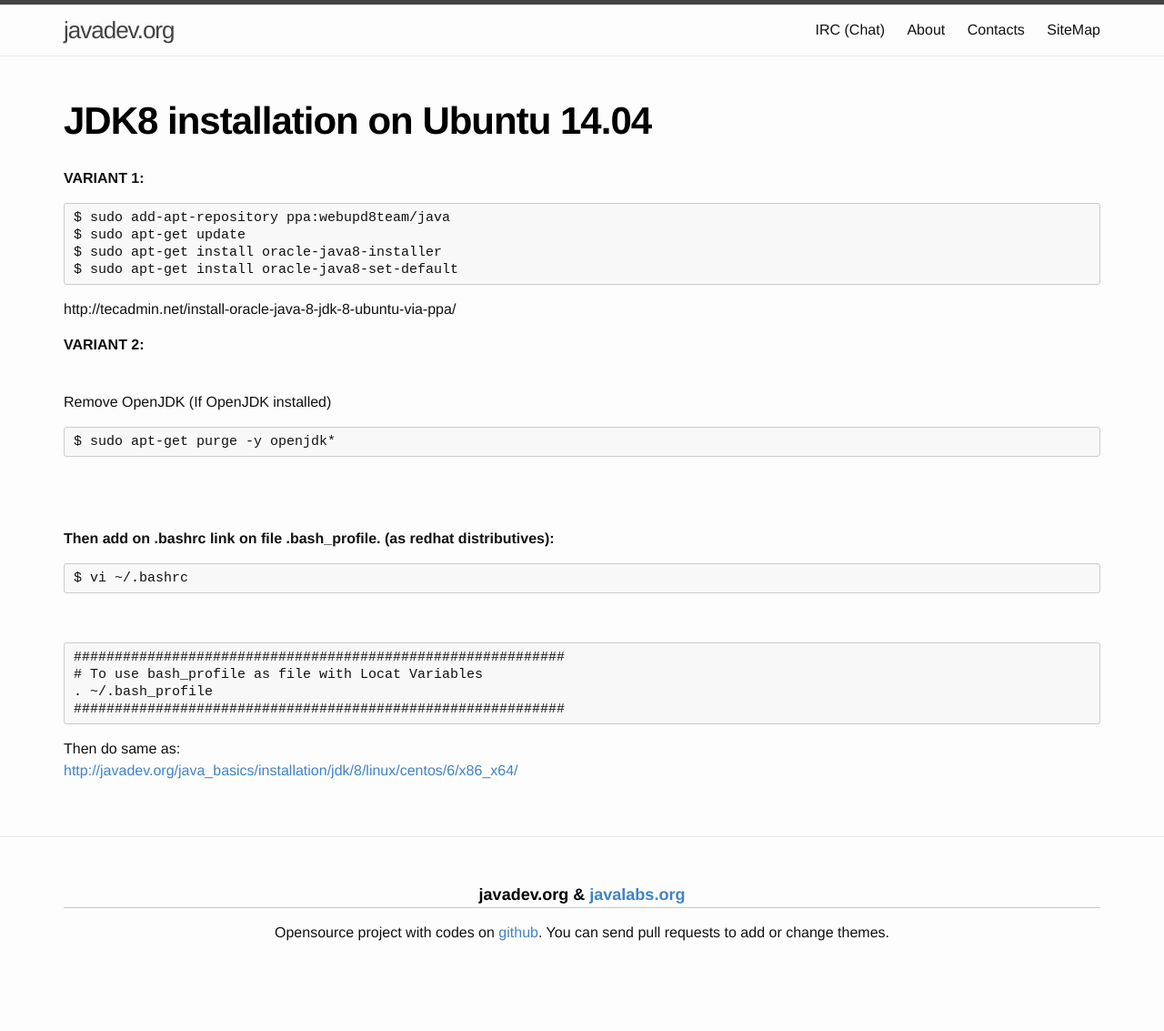
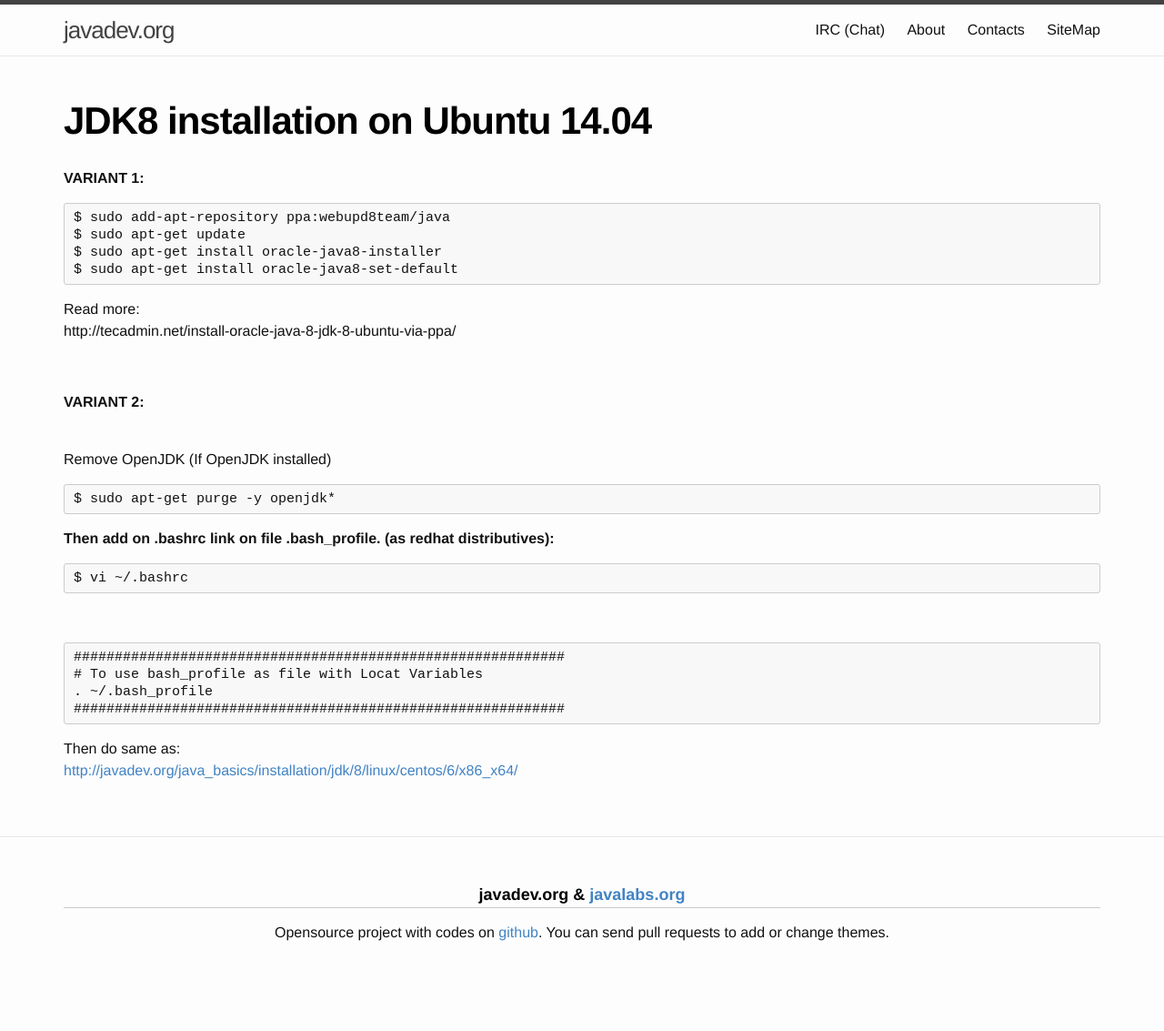
Before and after one commit to webmakaka/javadev.org, a Jekyll site: the page built from website/basics/installation/jdk/8/linux/ubuntu/14.04/x86_x64/index.md, in a window 1280 px wide. Shown: the whole page at 91% size. Built offline with Jekyll 4.4.1, drawn with Linux system fonts in a browser that asks for light colours; comment, search, counter and statistics services are not loaded; grey boxes are pictures that could not be loaded.

Commit message:
txt upd.1

```diff
--- a/website/basics/installation/jdk/8/linux/ubuntu/14.04/x86_x64/index.md
+++ b/website/basics/installation/jdk/8/linux/ubuntu/14.04/x86_x64/index.md
@@ -12,10 +12,11 @@ permalink: /java_basics/installation/jdk/8/linux/ubuntu/14.04/x86_x64/
     $ sudo apt-get install oracle-java8-installer
     $ sudo apt-get install oracle-java8-set-default
 
-
+Read more:
 http://tecadmin.net/install-oracle-java-8-jdk-8-ubuntu-via-ppa/
 
 
+<br/>
 
 **VARIANT 2:**
 
@@ -24,8 +25,6 @@ Remove OpenJDK (If OpenJDK installed)<br/>
 
     $ sudo apt-get purge -y openjdk*
 
-
-<br/><br/>
 
 **Then add on .bashrc link on file .bash_profile.
 (as redhat distributives):**
```
